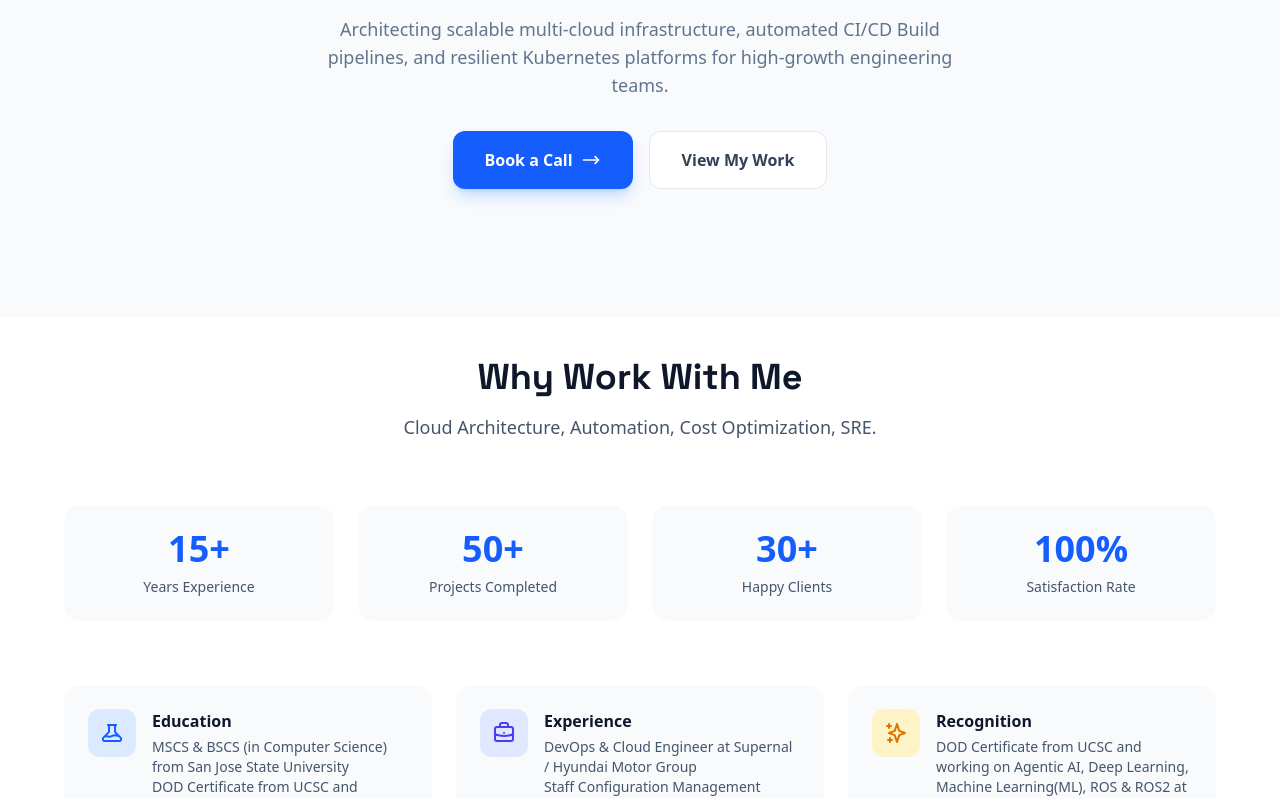
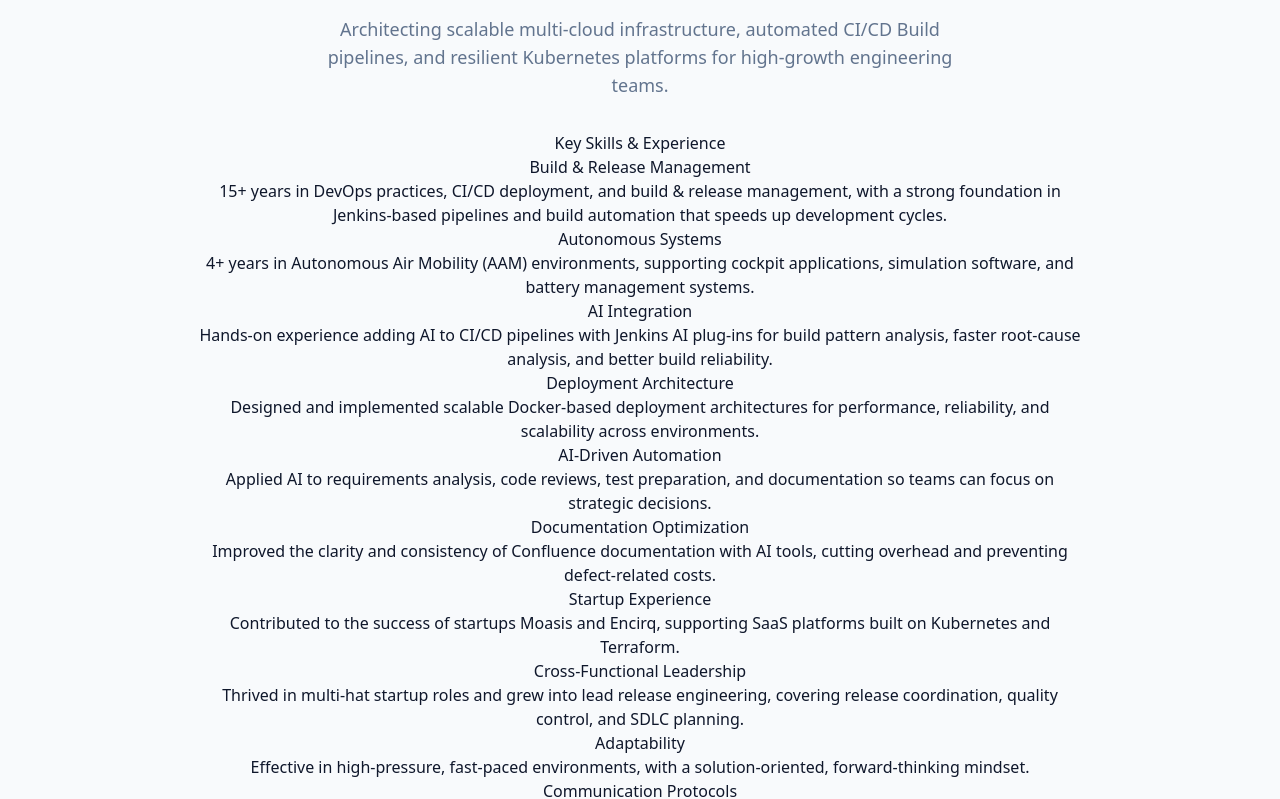
Before and after one commit to zraihan-CSTU/ZR-landing-page, a Next.js app: page / in a window 1280 px wide. Shown: the part 347-1146 px from the top of the page. Built offline with nearby package versions, Linux system fonts and the light colour scheme.

Commit message:
made major change to  page.tsx file

```diff
--- a/app/page.tsx
+++ b/app/page.tsx
@@ -108,7 +108,59 @@
             <p className="text-lg text-slate-500 dark:text-slate-400 mb-8 max-w-2xl mx-auto">
               Architecting scalable multi-cloud infrastructure, automated CI/CD Build pipelines, and resilient Kubernetes platforms for high-growth engineering teams.
             </p>
-
+		      {/* Key Skills & Experience */}
+	      <section className="key-skills" id="skills">
+	        <h2>Key Skills &amp; Experience</h2>
+		  <ul className="skills-grid">
+		      {[
+			            {
+					            title: "Build & Release Management",
+						            text: "15+ years in DevOps practices, CI/CD deployment, and build & release management, with a strong foundation in Jenkins-based pipelines and build automation that speeds up development cycles.",
+							          },
+								        {
+										        title: "Autonomous Systems",
+											        text: "4+ years in Autonomous Air Mobility (AAM) environments, supporting cockpit applications, simulation software, and battery management systems.",
+												      },
+												            {
+														            title: "AI Integration",
+															            text: "Hands-on experience adding AI to CI/CD pipelines with Jenkins AI plug-ins for build pattern analysis, faster root-cause analysis, and better build reliability.",
+																          },
+																	        {
+																			        title: "Deployment Architecture",
+																				        text: "Designed and implemented scalable Docker-based deployment architectures for performance, reliability, and scalability across environments.",
+																					      },
+																					            {
+																							            title: "AI-Driven Automation",
+																								            text: "Applied AI to requirements analysis, code reviews, test preparation, and documentation so teams can focus on strategic decisions.",
+																									          },
+																										        {
+																												        title: "Documentation Optimization",
+																													        text: "Improved the clarity and consistency of Confluence documentation with AI tools, cutting overhead and preventing defect-related costs.",
+																														      },
+																														            {
+																																            title: "Startup Experience",
+																																	            text: "Contributed to the success of startups Moasis and Encirq, supporting SaaS platforms built on Kubernetes and Terraform.",
+																																		          },
+																																			        {
+																																					        title: "Cross-Functional Leadership",
+																																						        text: "Thrived in multi-hat startup roles and grew into lead release engineering, covering release coordination, quality control, and SDLC planning.",
+																																							      },
+																																							            {
+																																									            title: "Adaptability",
+																																										            text: "Effective in high-pressure, fast-paced environments, with a solution-oriented, forward-thinking mindset.",
+																																											          },
+																																												        {
+																																														        title: "Communication Protocols",
+																																															        text: "DO-178A/B/C, RS-232, USB, Ethernet, CAN, TCP/IP, UDP, SNMP.",
+																																																      },
+																																																          ].map((skill) => (
+																																																		        <li key={skill.title} className="skill-card">
+																																																			        <h3>{skill.title}</h3>
+																																																				        <p>{skill.text}</p>
+																																																					      </li>
+																																																					          ))}
+																																																						    </ul>
+																																																						    </section>
             {/* CTA Buttons */}
             <div className="flex flex-col sm:flex-row gap-4 justify-center">
               <a href="#contact" className="inline-flex items-center justify-center px-8 py-4 text-base font-semibold text-white bg-blue-600 hover:bg-blue-700 rounded-xl transition-all shadow-lg shadow-blue-500/25 hover:shadow-blue-500/40">
```
